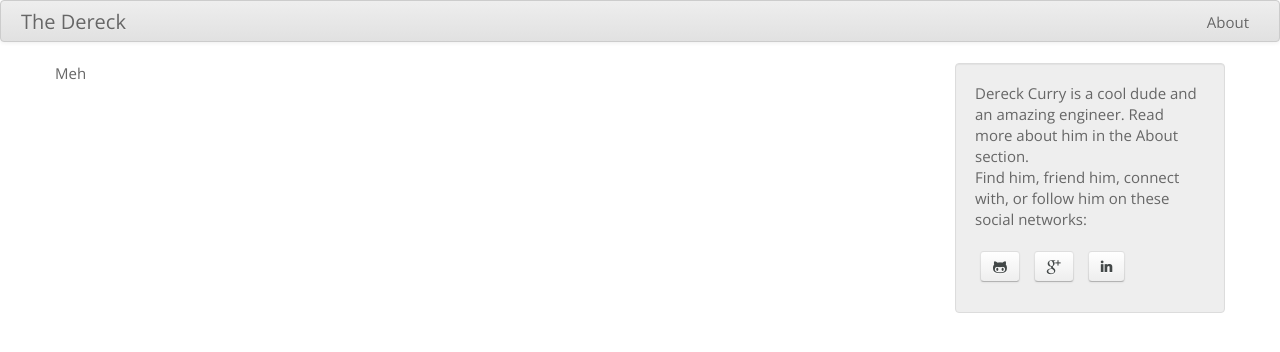
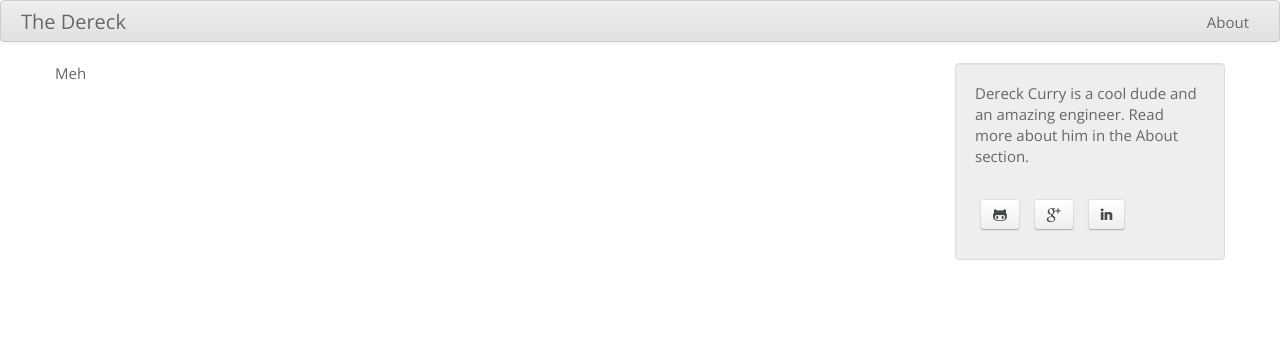
Before and after one commit to thedereck/thedereck.github.com, a Jekyll site: the page built from index.html, in a window 1280 px wide. Shown: the top 352 px of the page. Built offline with Jekyll 4.4.1, drawn with Linux system fonts in a browser that asks for light colours.

Commit message:
Trying out other things with brief bio.

```diff
--- a/_includes/content/brief-bio.html
+++ b/_includes/content/brief-bio.html
@@ -1,4 +1 @@
-Dereck Curry is a cool dude and an amazing engineer. Read more about him in the About section.
-<br>
-Find him, friend him, connect with, or follow him on these social networks:
-<br>
+<p>Dereck Curry is a cool dude and an amazing engineer. Read more about him in the About section.</p>
```
